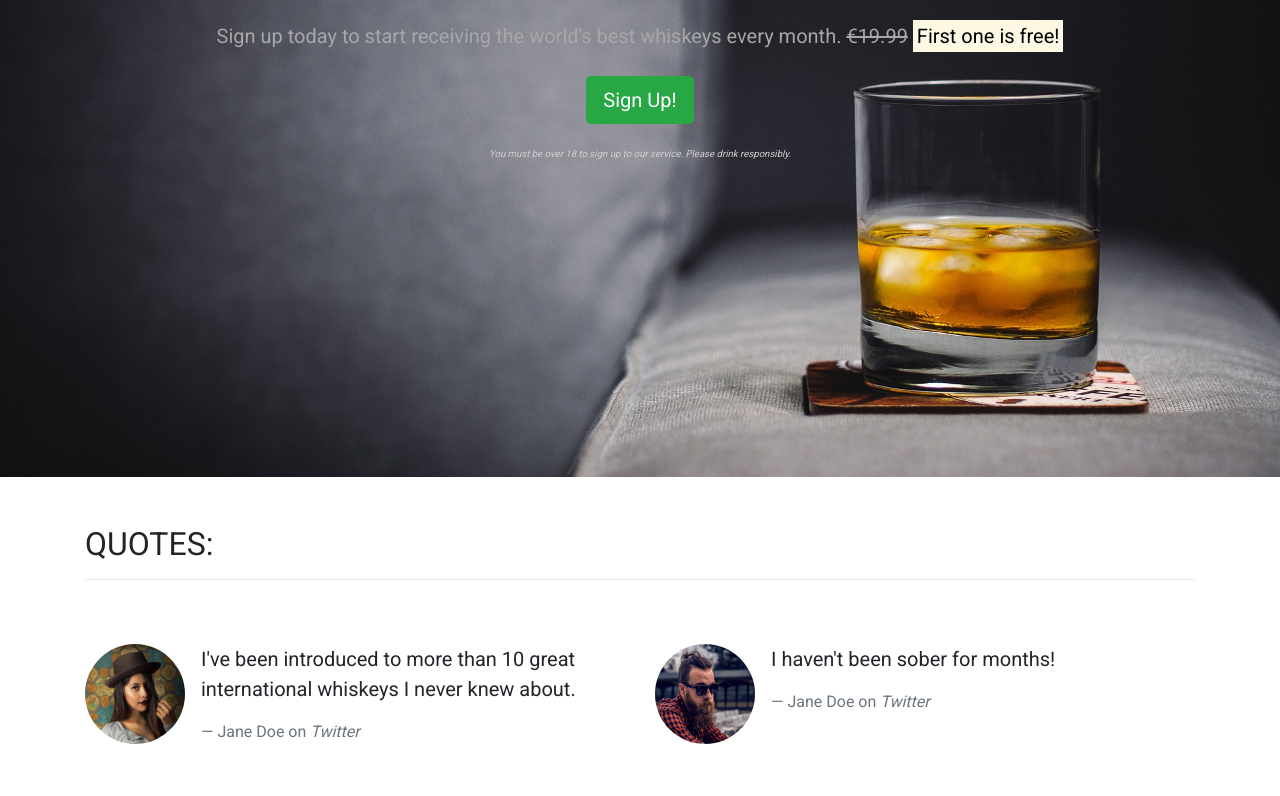
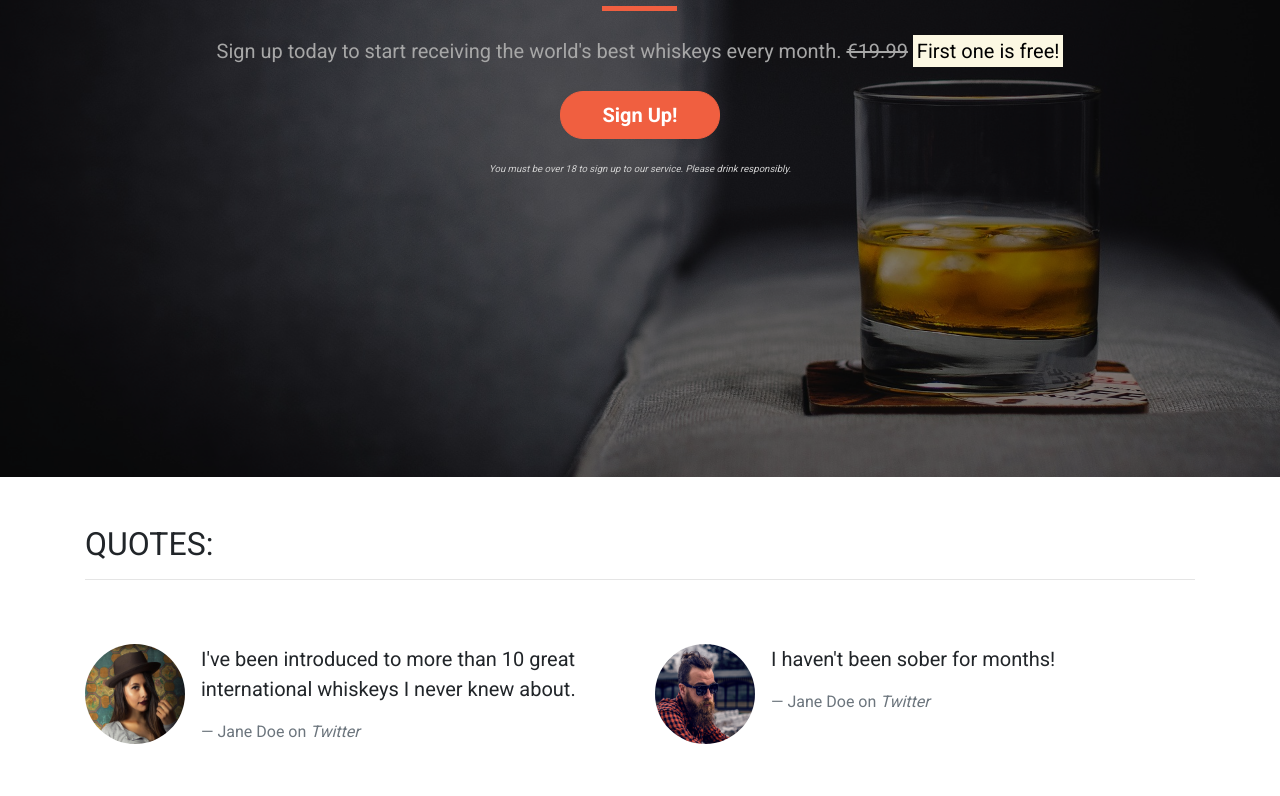
Before and after one commit to joeyo991/bootstrap, a plain HTML site: page index.html in a window 1280 px wide. Shown: the part 379-1175 px from the top of the page. Drawn offline with nearby package versions, Linux system fonts and the light colour scheme.

Commit message:
Updating the callout finished

```diff
--- a/css/style.css
+++ b/css/style.css
@@ -18,6 +18,17 @@ body {
     display: flex;
     align-items: center;
     justify-content: center;
+
+    position: relative;
+}
+
+.opaque-overlay {
+    position: absolute;
+    top: 0;
+    left: 0;
+    height: 100%;
+    width: 100%;
+    background-color: rgba(0,0,0,0.5);
 }
 
 .quotes-container {
@@ -26,6 +37,22 @@ body {
 
 .features-container {
 
+}
+
+/* Block Dividers */
+
+.block-divider {
+    width: 75px;
+    height: 5px;
+    border: 0;
+}
+
+.block-divider--orange {
+    background-color: #f05f40;
+}
+
+.block-divider--short {
+    width: 35px;
 }
 
 /* Jumbotron */
@@ -50,3 +77,25 @@ body {
     font-style: italic;
     color: #d0d0d0;
 }
+
+/* Buttons */
+
+.btn--cta {
+    font-weight: bold;
+    border-radius: 23px;
+    width: 160px;
+}
+
+.btn--red {
+    color: white;
+    background-color: #f05f40;
+    border-color: #f05f40;
+}
+
+.btn--red:hover,
+.btn--red:active,
+.btn--red:focus,
+.btn--red:active:focus {
+    background-color: #df4929;
+    border-color: #df4929;
+}
--- a/index.html
+++ b/index.html
@@ -60,15 +60,17 @@
     </div> -->
     <div class="container-fluid callout-container">
         <!-- Callout -->
+        <div class="opaque-overlay">&nbsp;</div>
         <div class="row">
             <div class="col-12">
                 <section class="callout jumbotron text-center">
                     <h1 class="jumbotron-header">The finest whiskeys delivered to your doorstep.</h1>
+                    <hr class="block-divider block-divider--orange">
                     <p class="lead">Sign up today to start receiving the world's best whiskeys every month.
                         <s class="d-none d-sm-inline">€19.99</s>
                         <span class="d-inline d-sm-none"><br></span>
                         <strong><mark>First one is free!</mark></strong></p>
-                    <p><button class="btn btn-lg btn-success" data-toggle="modal" data-target="#signUpModal">Sign
+                    <p><button class="btn btn-lg btn-lg btn--cta btn--red" data-toggle="modal" data-target="#signUpModal">Sign
                             Up!</button></p>
                     <p class="text-muted"><small>You must be over 18 to sign up to our service. Please drink
                             responsibly.</small></p>
```
